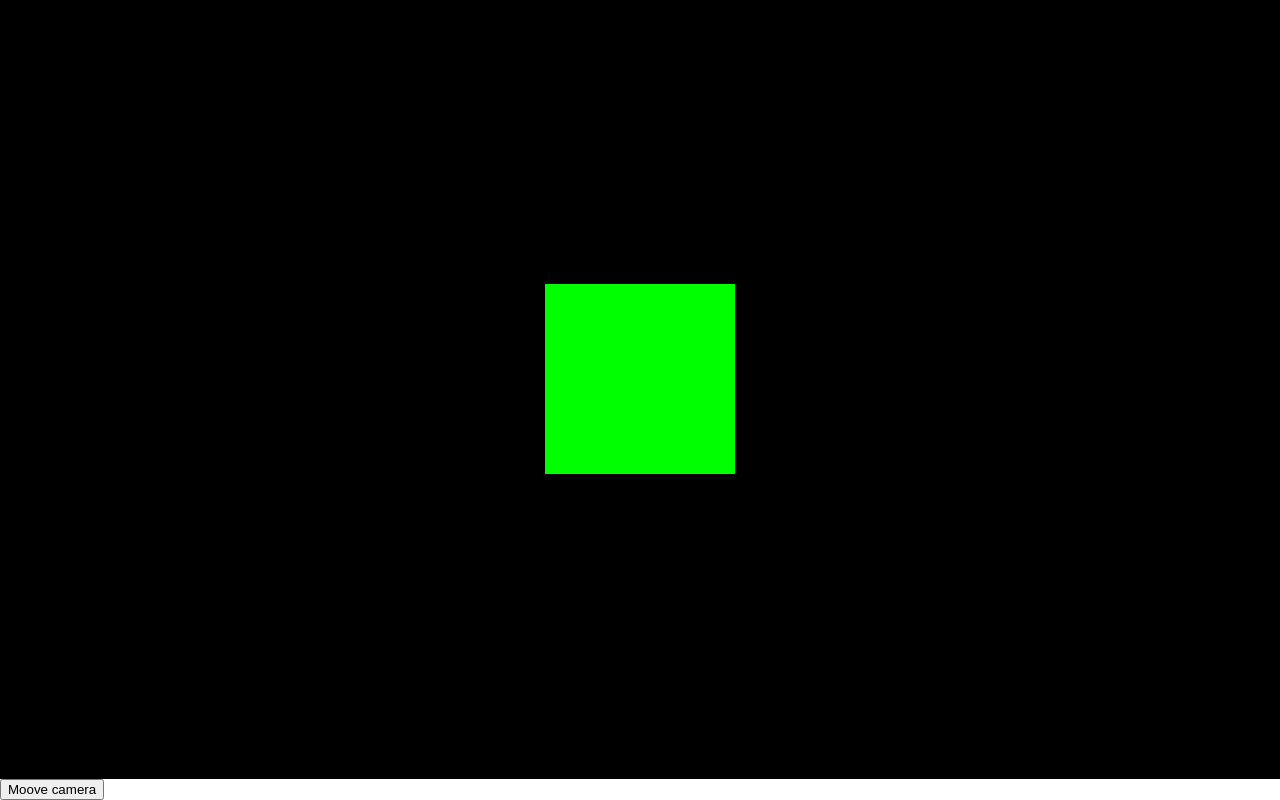
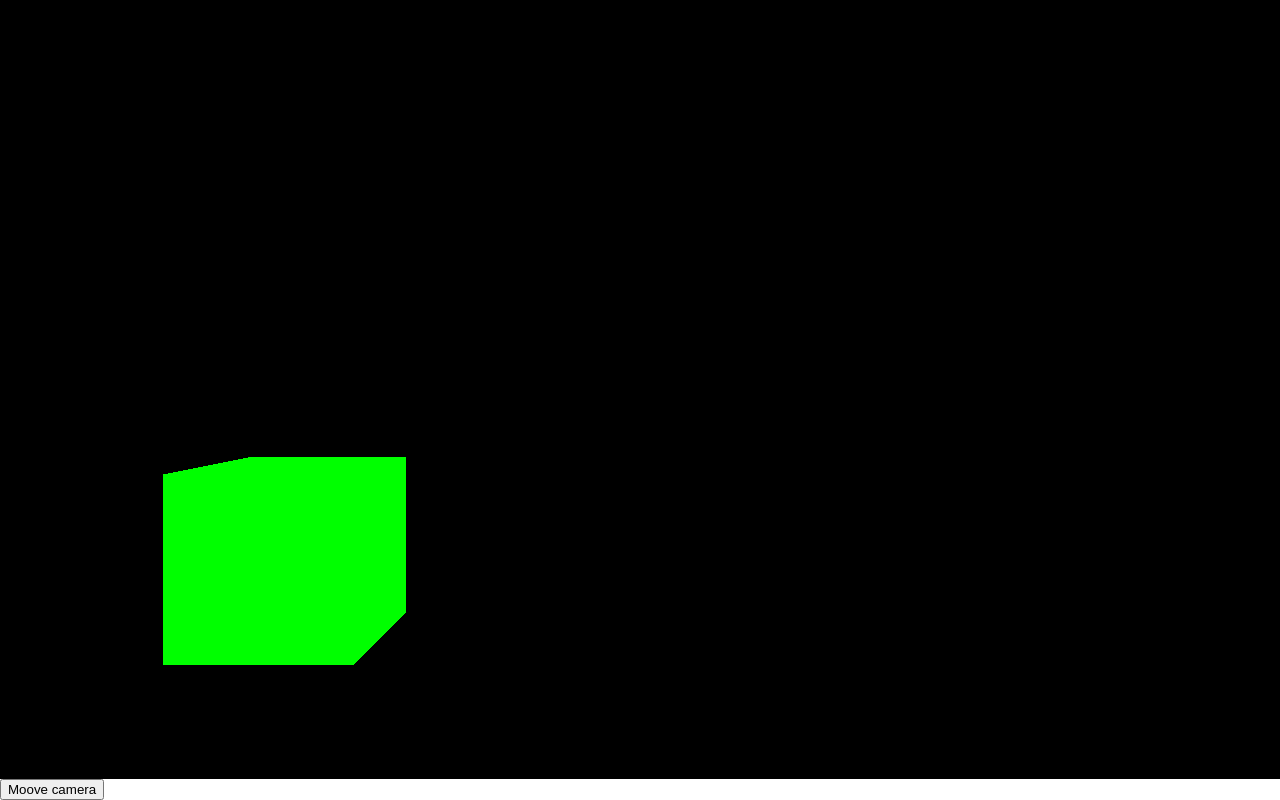
Before and after one commit to orxhqq/site_web, a plain HTML site: page three_js/index.html in a window 1280 px wide. Both pictures are taken after a click on the button "Moove camera". Shown: the part 21-821 px from the top of the page. Drawn offline with nearby package versions, Linux system fonts and the light colour scheme.

Commit message:
mouvement de caméra

```diff
--- a/three_js/index.html
+++ b/three_js/index.html
@@ -35,27 +35,25 @@
         camera.position.z = 5;
         renderer.render(scene, camera);
 
-
-
+        function animate(time) {
+            requestAnimationFrame(animate)
+            TWEEN.update(time)
+}
+    requestAnimationFrame(animate)
 
         function mooveCamera() {
-
-            //camera.position.y = 1;
-            //renderer.render(scene, camera);
-
-            const coords = { x: camera.position.x, y: camera.position.y };
+          const coords = { x: camera.position.x, y: camera.position.y };
             new TWEEN.Tween(coords)
-                .to({ x: 2, y: 2 })
-
-
+                .to({ x: 2, y: 1 })
+                .onUpdate(() => {
+                    console.log("here")
+                    camera.position.x = coords.x
+                    camera.position.y = coords.y
+                    renderer.render(scene, camera);
+                }
+                )
                 .start();
-                animate()
             };
-
-        function animate() {
-            requestAnimationFrame(animate)
-            TWEEN.update()
-}
 
 
     </script>
```
